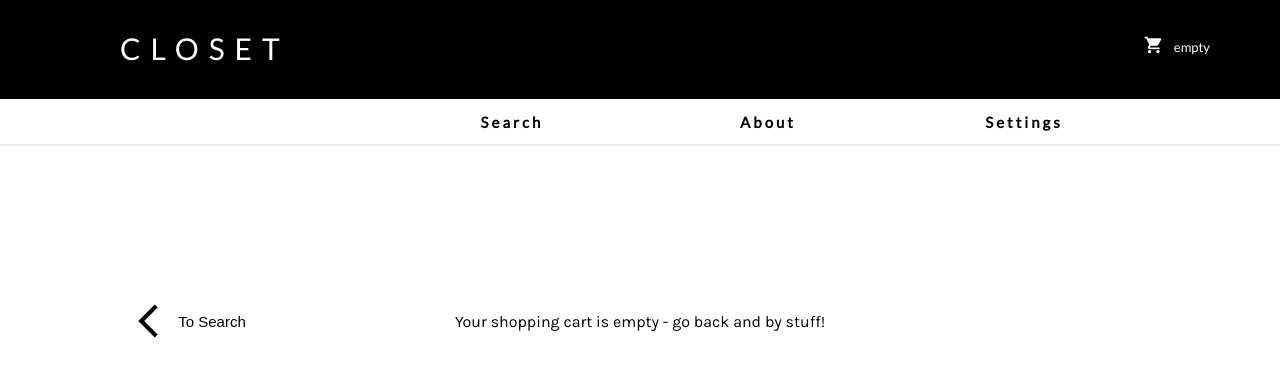
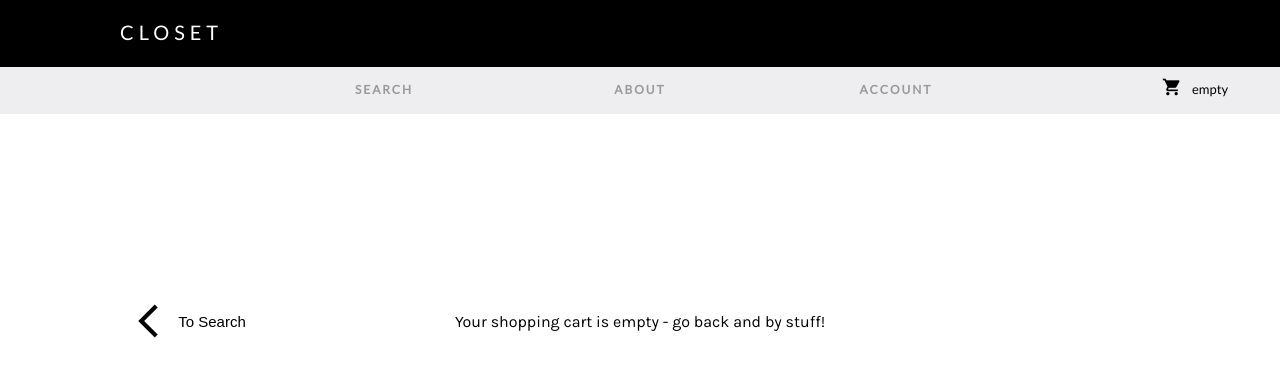
Before and after one commit to cookiesburg/closet-front, a React (Create React App) app: page /shopping-cart in a window 1280 px wide. Shown: the top 376 px of the page. Built offline with nearby package versions, Linux system fonts and the light colour scheme.

Commit message:
style shirt tile

```diff
--- a/public/index.html
+++ b/public/index.html
@@ -5,6 +5,7 @@
     <meta charset="utf-8">
     <meta name="viewport" content="width=device-width, initial-scale=1, shrink-to-fit=no">
     <meta name="theme-color" content="#000000">
+        <link href="https://fonts.googleapis.com/css?family=Lobster" rel="stylesheet">
         <link href="https://fonts.googleapis.com/css?family=Karla" rel="stylesheet">
         <link href="https://fonts.googleapis.com/icon?family=Material+Icons"
         rel="stylesheet">
--- a/src/App.css
+++ b/src/App.css
@@ -20,16 +20,17 @@
 .title-div{
 }
 .App-title {
-  font-size: 30px;
-  letter-spacing: 10px;
   padding-left: 120px;
+  align-items: center;
+  font-size: 20px;
+  letter-spacing: 5px;
   color:white;
 }
 .nav-bar{
   height:45px;
   display: grid;
-  grid-template-columns: 30% 20% 20% 20% 10%;
-  background-color: white;
+  grid-template-columns: 20% 20% 20% 20% 10% 10%;
+  background-color: var(--lightGray);
   border-top: 3px solid black;
   color: white;
 }
@@ -40,10 +41,10 @@
   align-items: center;
 }
 .nav-bar > div > a {
-  letter-spacing: 3px;
-  font-size: 15px;
+  letter-spacing: 2px;
+  font-size: 12px;
   font-weight: bold;
-  color: black;
+  color: var(--gray);
 }
 
 
--- a/src/Head.js
+++ b/src/Head.js
@@ -15,14 +15,15 @@ export default class Head extends Component {
         <div className='nav-bar'>
           <div></div>
           <div className='search-link'>
-            <Link to='/'>Search</Link>
+            <Link to='/'>SEARCH</Link>
           </div>
           <div className='about-link'>
-            <Link to='/about'>About</Link>
+            <Link to='/about'>ABOUT</Link>
           </div>
           <div className='account-link'>
-            <Link to='/my-closet'>Settings</Link>
+            <Link to='/my-closet'>ACCOUNT</Link>
           </div>
+          <div></div>
           <CartIcon />
         </div>
       </header>
--- a/src/cart/CartIcon.js
+++ b/src/cart/CartIcon.js
@@ -34,10 +34,7 @@ export default connect(mapStateToProps, mapDispatchToProps)(CartIcon);
 // export default CartIcon;
 
 const Cart = styled.div`
-  color: white;
-  position: fixed;
-  top: 25px;
-  right: 60px;
+  color: black;
   z-index: 3;
   padding: 10px;
   font-size: 13px;
--- a/src/shirts/SearchFilter.js
+++ b/src/shirts/SearchFilter.js
@@ -79,7 +79,7 @@ const Wrapper = styled.div`
   max-height: 500px;
   border: 1px solid var(--gray);
   position: sticky;
-  top: 145px
+  top: 110px
   h3 {
     font-size: 15px;
     font-weight: 800;
--- a/src/shirts/ShirtTile.js
+++ b/src/shirts/ShirtTile.js
@@ -49,7 +49,11 @@ class ShirtTile extends Component {
                   <p className='match'>calculating...</p>
                 }
               </div>
-              <div className='desc'>${shirt.price}<span>{shirt.brand.name}</span></div>
+              <div className='desc'>
+                <div>{shirt.brand.name}</div>
+                <div>Model title and size (M)</div>
+                <div>${shirt.price}</div>
+              </div>
             </TileContainer>
           </div>
         )}
@@ -62,7 +66,7 @@ export default ShirtTile;
 
 const TileContainer = styled.div`
 
-  height: 460px;
+  height: 500px;
   display: flex;
   flex-direction: column;
 
@@ -74,8 +78,8 @@ const TileContainer = styled.div`
   }
 
   .desc {
-    padding-left: 10px;
-    padding-top: 10px;
+    padding-left: 5px;
+    padding-top: 5px;
     color: black;
     font-size: 14px;
   }
@@ -92,7 +96,7 @@ const TileContainer = styled.div`
       padding-left:10px;
       position: absolute;
       font-size: 16px;
-      color: white;
+      color: var(--gray);
     }
     img {
       width: 100%;
```
